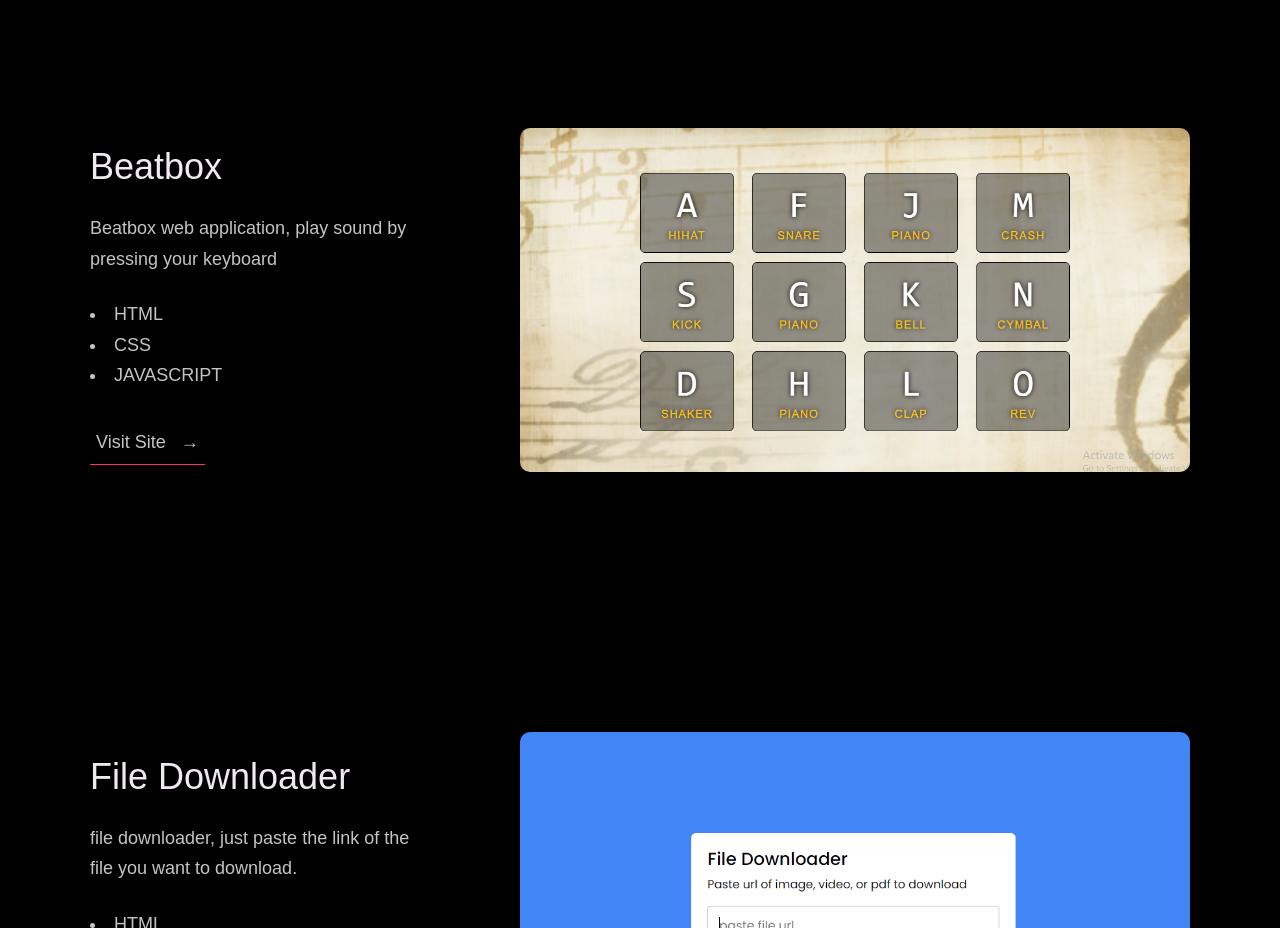
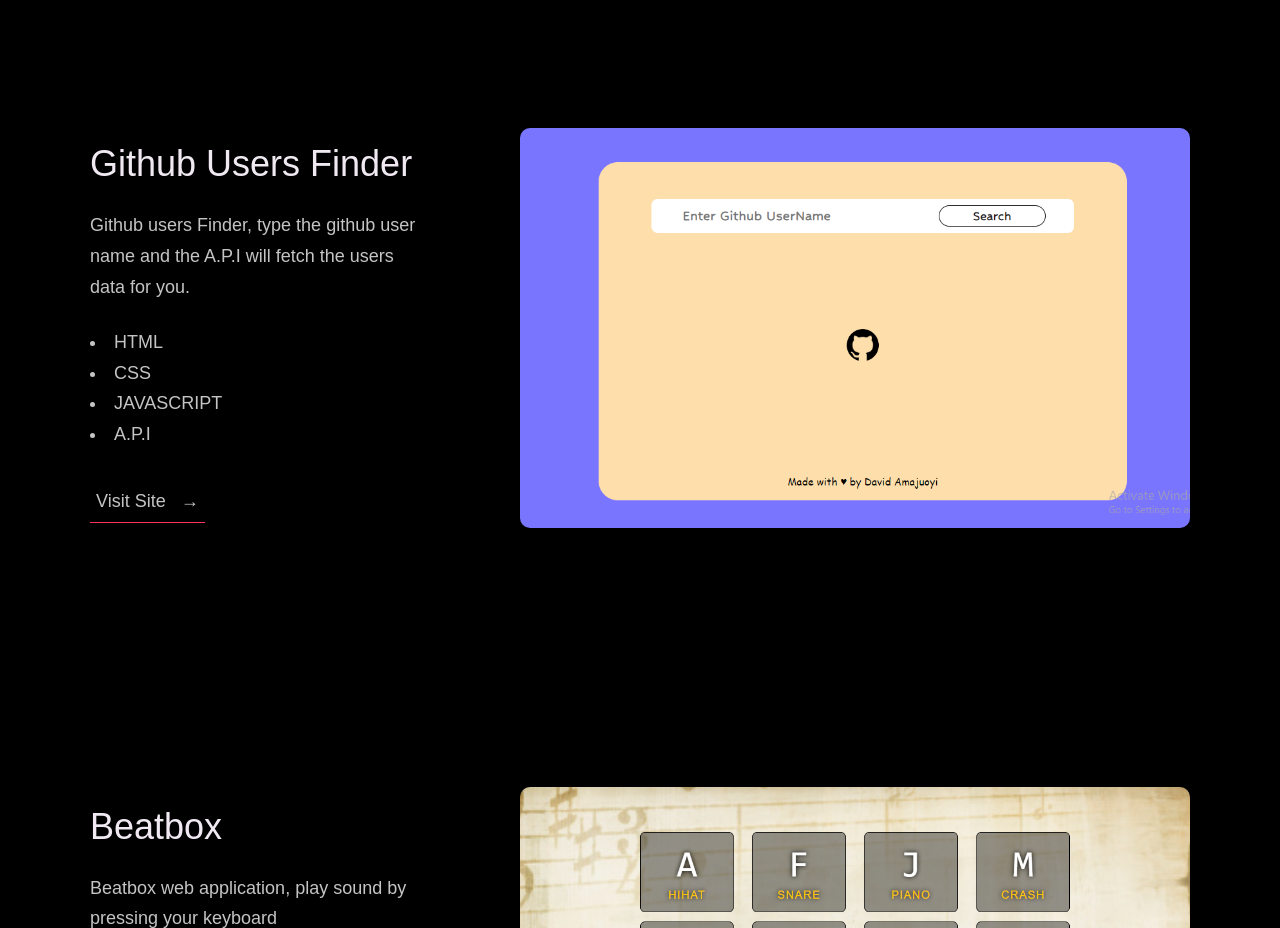
Before and after one commit to Amajuoyichidera/my-portfolio, a plain HTML site: page index.html in a window 1280 px wide. Shown: the part 5740-6668 px from the top of the page. Drawn offline with Linux system fonts and the light colour scheme; a web font is replaced by a local one.

Commit message:
first version

```diff
--- a/index.html
+++ b/index.html
@@ -182,6 +182,31 @@
             </div>
             <div class="work__image-box reveal">
               <img src="/images/Screenshot (68).png" class="work__image" alt="Project 1" />
+            </div>
+          </div>
+
+
+          <div class="work__box">
+            <div class="work__text reveal">
+              <h3>Github Users Finder</h3>
+              <p>
+                Github users Finder, type the github user name and the A.P.I will fetch the users data for you.
+              </p>
+              <ul class="work__list">
+                <li>HTML</li>
+                <li>CSS</li>
+                <li>JAVASCRIPT</li>
+                <li>A.P.I</li>
+              </ul>
+
+              <div class="work__links">
+                <a href="https://stellular-begonia-dd59bc.netlify.app/" class="link__text">
+                  Visit Site <span>&rarr;</span>
+                </a>
+              </div>
+            </div>
+            <div class="work__image-box reveal">
+              <img src="/images/Screenshot (71).png" class="work__image" alt="Project 1" />
             </div>
           </div>
 
```
Also changed, not shown: images/Screenshot (71).png (added).
